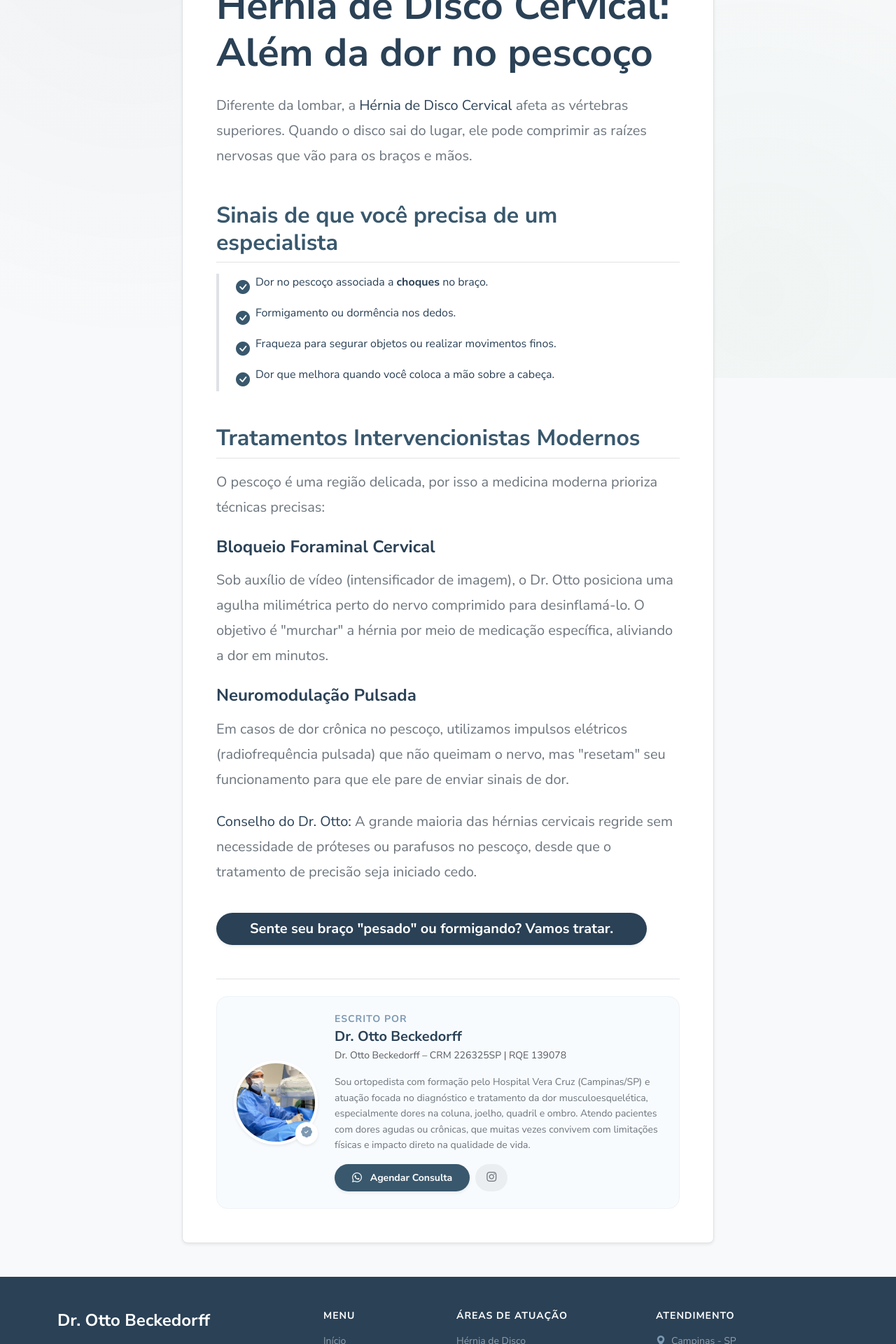
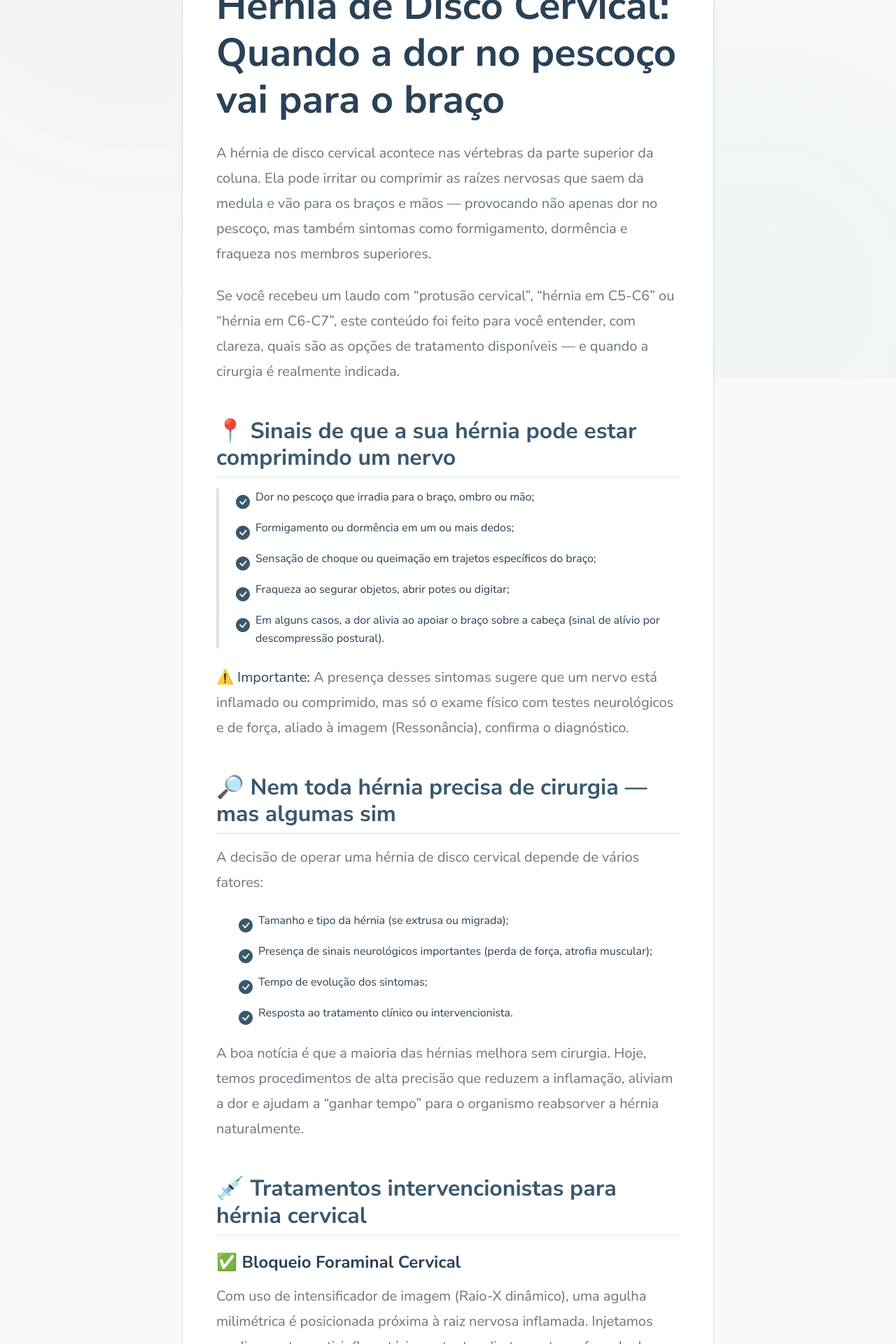
Before and after one commit to benedetjv/teste-site, a Next.js app: page /blog/hernia-disco-cervical-tratamento in a window 1280 px wide. Shown: the part 260-2180 px from the top of the page at 70% size. Built offline with nearby package versions, Linux system fonts and the light colour scheme.

Commit message:
feat(blog): rewrite Hérnia de Disco Cervical article with updated technical guidelines

```diff
--- a/src/app/blog/hernia-disco-cervical-tratamento/page.mdx
+++ b/src/app/blog/hernia-disco-cervical-tratamento/page.mdx
@@ -1,28 +1,49 @@
 export const metadata = {
-  title: 'Hérnia de Disco Cervical: Dor no pescoço que irradia para o braço',
-  description: 'Sente choque ou formigamento que desce até a mão? Entenda como tratar a hérnia de disco cervical sem cirurgia aberta.',
+  title: 'Hérnia de Disco Cervical: Quando a dor no pescoço vai para o braço',
+  description: 'Entenda os sintomas, diagnóstico e tratamentos modernos (bloqueios, radiofrequência e endoscopia) para hérnia cervical.',
 };
 
-# Hérnia de Disco Cervical: Além da dor no pescoço
+# Hérnia de Disco Cervical: Quando a dor no pescoço vai para o braço
 
-Diferente da lombar, a **Hérnia de Disco Cervical** afeta as vértebras superiores. Quando o disco sai do lugar, ele pode comprimir as raízes nervosas que vão para os braços e mãos.
+A hérnia de disco cervical acontece nas vértebras da parte superior da coluna. Ela pode irritar ou comprimir as raízes nervosas que saem da medula e vão para os braços e mãos — provocando não apenas dor no pescoço, mas também sintomas como formigamento, dormência e fraqueza nos membros superiores.
 
-## Sinais de que você precisa de um especialista
--   Dor no pescoço associada a **choques** no braço.
--   Formigamento ou dormência nos dedos.
--   Fraqueza para segurar objetos ou realizar movimentos finos.
--   Dor que melhora quando você coloca a mão sobre a cabeça.
+Se você recebeu um laudo com “protusão cervical”, “hérnia em C5-C6” ou “hérnia em C6-C7”, este conteúdo foi feito para você entender, com clareza, quais são as opções de tratamento disponíveis — e quando a cirurgia é realmente indicada.
 
-## Tratamentos Intervencionistas Modernos
+## 📍 Sinais de que a sua hérnia pode estar comprimindo um nervo
 
-O pescoço é uma região delicada, por isso a medicina moderna prioriza técnicas precisas:
+*   Dor no pescoço que irradia para o braço, ombro ou mão;
+*   Formigamento ou dormência em um ou mais dedos;
+*   Sensação de choque ou queimação em trajetos específicos do braço;
+*   Fraqueza ao segurar objetos, abrir potes ou digitar;
+*   Em alguns casos, a dor alivia ao apoiar o braço sobre a cabeça (sinal de alívio por descompressão postural).
 
-### Bloqueio Foraminal Cervical
-Sob auxílio de vídeo (intensificador de imagem), o Dr. Otto posiciona uma agulha milimétrica perto do nervo comprimido para desinflamá-lo. O objetivo é "murchar" a hérnia por meio de medicação específica, aliviando a dor em minutos.
+> **⚠️ Importante:** A presença desses sintomas sugere que um nervo está inflamado ou comprimido, mas só o exame físico com testes neurológicos e de força, aliado à imagem (Ressonância), confirma o diagnóstico.
 
-### Neuromodulação Pulsada
-Em casos de dor crônica no pescoço, utilizamos impulsos elétricos (radiofrequência pulsada) que não queimam o nervo, mas "resetam" seu funcionamento para que ele pare de enviar sinais de dor.
+## 🔎 Nem toda hérnia precisa de cirurgia — mas algumas sim
 
-> **Conselho do Dr. Otto:** A grande maioria das hérnias cervicais regride sem necessidade de próteses ou parafusos no pescoço, desde que o tratamento de precisão seja iniciado cedo.
+A decisão de operar uma hérnia de disco cervical depende de vários fatores:
+1.  Tamanho e tipo da hérnia (se extrusa ou migrada);
+2.  Presença de sinais neurológicos importantes (perda de força, atrofia muscular);
+3.  Tempo de evolução dos sintomas;
+4.  Resposta ao tratamento clínico ou intervencionista.
 
-[Sente seu braço "pesado" ou formigando? Vamos tratar.](https://wa.me/5519999439824)
+A boa notícia é que a maioria das hérnias melhora sem cirurgia. Hoje, temos procedimentos de alta precisão que reduzem a inflamação, aliviam a dor e ajudam a “ganhar tempo” para o organismo reabsorver a hérnia naturalmente.
+
+## 💉 Tratamentos intervencionistas para hérnia cervical
+
+### ✅ Bloqueio Foraminal Cervical
+Com uso de intensificador de imagem (Raio-X dinâmico), uma agulha milimétrica é posicionada próxima à raiz nervosa inflamada. Injetamos medicamentos anti-inflamatórios potentes diretamente no foco da dor, promovendo alívio rápido e diagnóstico preciso.
+
+Esse procedimento é ambulatorial, feito com sedação leve, e o paciente retorna para casa no mesmo dia.
+
+### ✅ Radiofrequência Pulsada
+Em casos de dor persistente, mesmo após o bloqueio, usamos uma corrente elétrica controlada (sem queimadura) para “resetar” o nervo. Essa neuromodulação reduz a transmissão do sinal de dor sem destruir nenhuma estrutura.
+
+### ✅ Quando a cirurgia é necessária
+Se houver déficit neurológico progressivo (como perda de força ou atrofia) ou falha no tratamento intervencionista, a cirurgia pode ser indicada. E ela não precisa ser um “bicho de sete cabeças”: a **Endoscopia de Coluna Cervical** é uma técnica minimamente invasiva, feita com câmera, sem cortes grandes ou fixações, e com recuperação rápida.
+
+> **🧠 Mensagem do Dr. Otto:** O tratamento da hérnia cervical deve ser individualizado. Nem todo formigamento precisa de cirurgia, e nem toda hérnia desaparece com remédio. O mais importante é identificar a origem exata da dor e escolher o melhor caminho: seja fisioterapia, bloqueios ou cirurgia minimamente invasiva.
+
+Com diagnóstico preciso e tecnologia moderna, é possível tratar sua hérnia cervical com segurança, menos dor e sem limitações.
+
+[Agende sua consulta com o Dr. Otto](https://wa.me/5519999439824)
--- a/src/app/blog/page.tsx
+++ b/src/app/blog/page.tsx
@@ -265,8 +265,8 @@ const posts = [
     },
     {
         slug: "hernia-disco-cervical-tratamento",
-        title: "Hérnia de Disco Cervical: Choque e Formigamento no Braço",
-        excerpt: "Entenda por que a dor no pescoço irradia para a mão e como tratar sem cirurgia aberta.",
+        title: "Hérnia de Disco Cervical: Quando a dor no pescoço vai para o braço",
+        excerpt: "Entenda por que a hérnia cervical causa formigamento e fraqueza nos braços, e conheça as opções de tratamento de precisão.",
         date: "06 Jan 2026",
         category: "Coluna Vertebral",
         image: "/img/blog/cervical-hernia.png",
```
